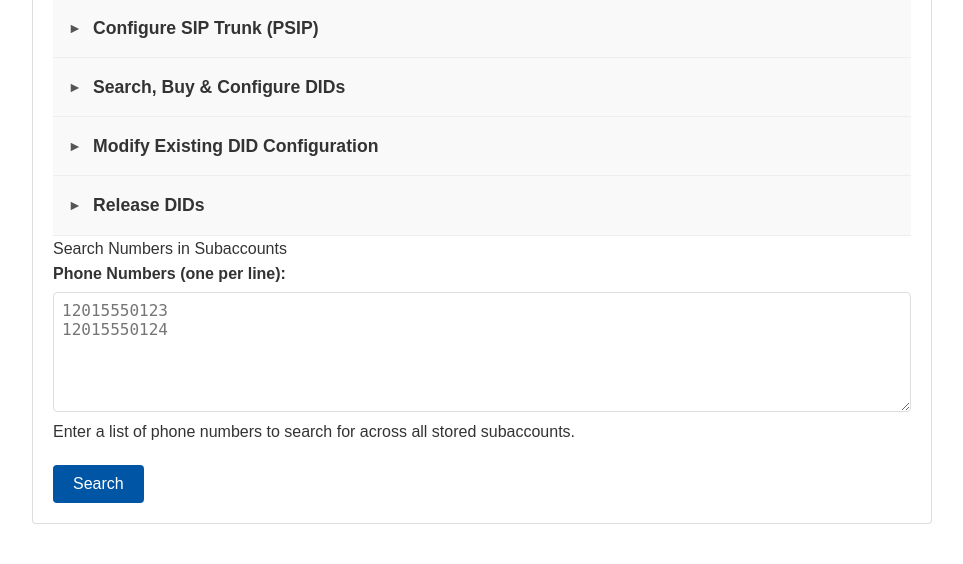
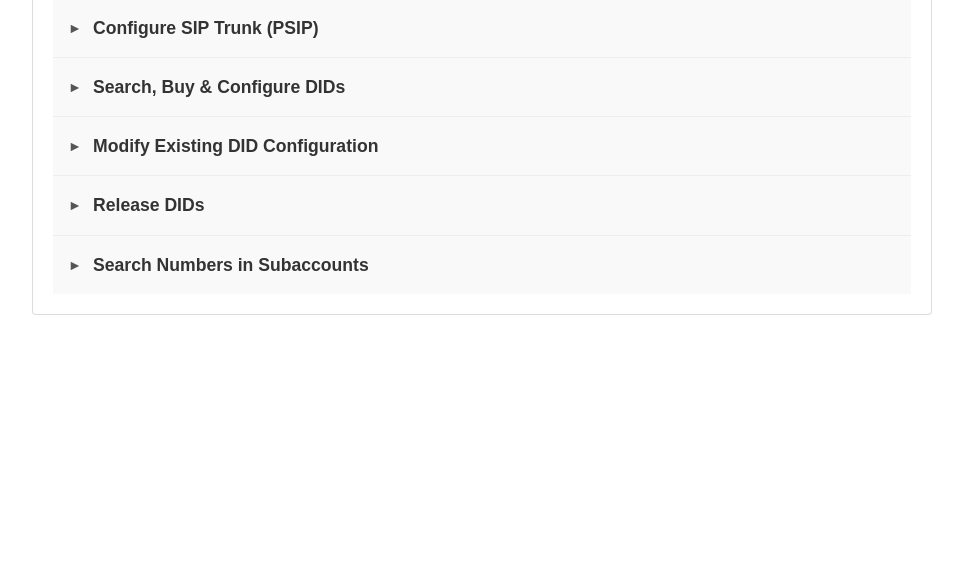
Before and after one commit to ther3zz/carrier-config-tool, a Flask app: page / in a window 1280 px wide. Shown: the part 322-886 px from the top of the page, without its empty margins (158-1121 px from the left). After the commit the page ends 637 px from the top, so only its background shows below. Run offline with Flask 2, Linux system fonts and the light colour scheme; parts of the project's set-up code (start-up, migrations or seed data) failed here and were passed over.

Commit message:
Refactor subaccount search to use details element

```diff
--- a/templates/partials/_vonage_search_subaccounts.html
+++ b/templates/partials/_vonage_search_subaccounts.html
@@ -1,23 +1,22 @@
-<div class="accordion-item">
-    <div class="accordion-header">Search Numbers in Subaccounts</div>
-    <div class="accordion-content">
+<details id="vonageSearchSubaccountsAccordion">
+    <summary>Search Numbers in Subaccounts</summary>
+    <div class="action-content">
+        <p>Search for a list of phone numbers across all stored credentials to find which subaccount owns them.</p>
         <form id="vonageSearchSubaccountsForm" class="vonage-form">
             <div class="form-group">
                 <label for="vonage_search_subaccounts_numbers" class="form-label">Phone Numbers (one per line):</label>
-                <textarea id="vonage_search_subaccounts_numbers" class="form-input" rows="5" placeholder="12015550123&#10;12015550124" required></textarea>
-                <div class="form-text">Enter a list of phone numbers to search for across all stored subaccounts.</div>
+                <textarea id="vonage_search_subaccounts_numbers" class="form-input" rows="5"
+                    placeholder="12015550123&#10;12015550124" required></textarea>
+                <div class="form-text">Enter plain phone numbers. We will strip non-digits for you.</div>
             </div>
 
-            <button type="submit" class="width-100 button-primary">Search</button>
+            <button type="submit" class="width-100 button-primary">Search All Subaccounts</button>
         </form>
 
         <div id="vonage_search_subaccounts_results_area" style="display: none; margin-top: 20px;">
             <h3>Results</h3>
-            <div class="status-list" id="vonage_search_subaccounts_results_list" style="max-height: 400px; overflow-y: auto;">
-                <!-- Results will be injected here -->
-            </div>
             <div class="data-table-container">
-                 <table class="data-table">
+                <table class="data-table">
                     <thead>
                         <tr>
                             <th>Number</th>
@@ -30,6 +29,7 @@
                     </tbody>
                 </table>
             </div>
+            <div id="vonage_search_subaccounts_status" style="margin-top: 10px;"></div>
         </div>
     </div>
-</div>
+</details>
```
